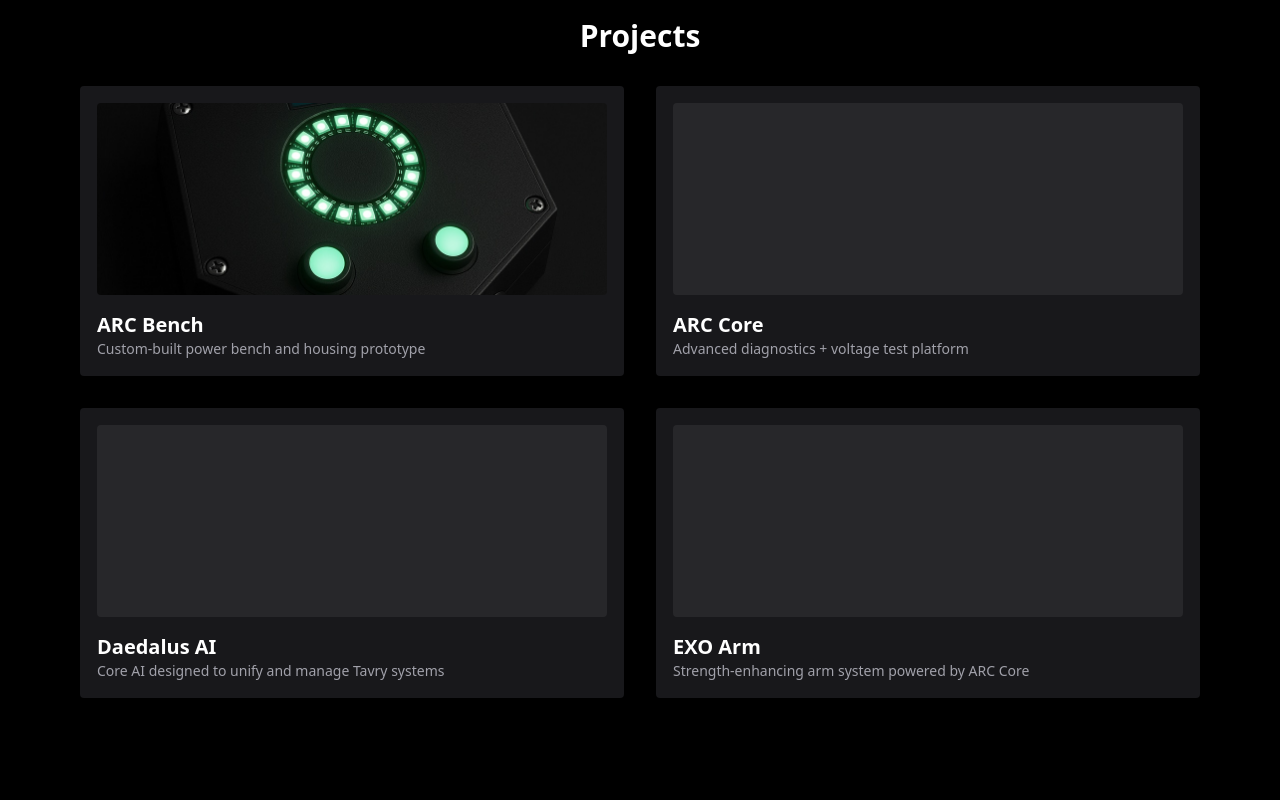
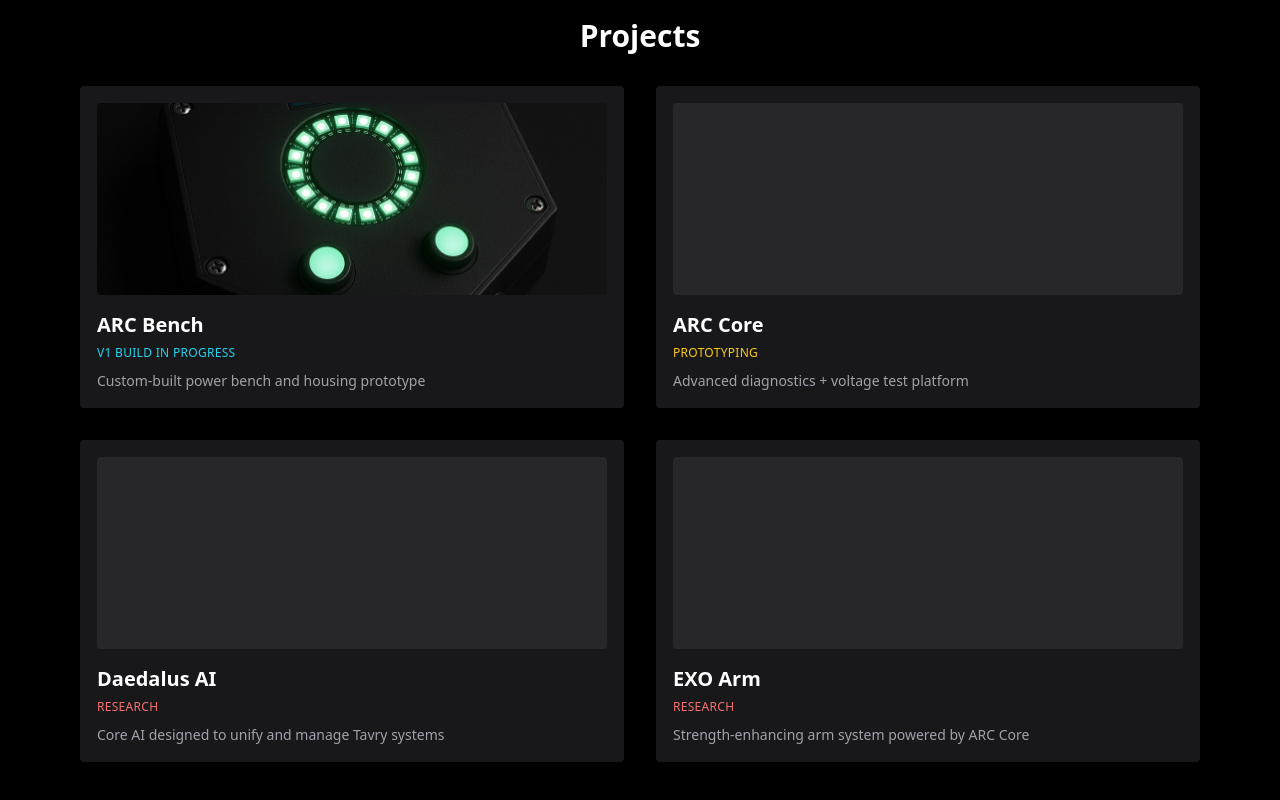
Before and after one commit to dtgarcia/tavrylabs-website, a React (Vite) app: page / in a window 1280 px wide. Shown: the part 660-1460 px from the top of the page. Before the commit the page ends 1398 px from the top, so only its background shows below. Built offline with nearby package versions, Linux system fonts and the light colour scheme.

Commit message:
Added phase labels to all project cards

```diff
--- a/src/App.jsx
+++ b/src/App.jsx
@@ -61,7 +61,8 @@ function App() {
         className="w-full h-48 object-cover object-center rounded mb-4"
       />
       <h4 className="text-xl font-semibold">ARC Bench</h4>
-            <p className="text-sm text-zinc-400">
+      <span className="text-xs text-cyan-400 uppercase tracking-wide">V1 Build in Progress</span>
+      <p className="text-sm text-zinc-400 mt-2">
         Custom-built power bench and housing prototype
       </p>
     </Link>
@@ -73,7 +74,8 @@ function App() {
     >
       <div className="w-full h-48 bg-zinc-800 rounded mb-4"></div>
       <h4 className="text-xl font-semibold">ARC Core</h4>
-            <p className="text-sm text-zinc-400">
+      <span className="text-xs text-yellow-400 uppercase tracking-wide">Prototyping</span>
+      <p className="text-sm text-zinc-400 mt-2">
         Advanced diagnostics + voltage test platform
       </p>
     </Link>
@@ -85,7 +87,8 @@ function App() {
     >
       <div className="w-full h-48 bg-zinc-800 rounded mb-4"></div>
       <h4 className="text-xl font-semibold">Daedalus AI</h4>
-            <p className="text-sm text-zinc-400">
+      <span className="text-xs text-red-400 uppercase tracking-wide">Research</span>
+      <p className="text-sm text-zinc-400 mt-2">
         Core AI designed to unify and manage Tavry systems
       </p>
     </Link>
@@ -97,13 +100,15 @@ function App() {
     >
       <div className="w-full h-48 bg-zinc-800 rounded mb-4"></div>
       <h4 className="text-xl font-semibold">EXO Arm</h4>
-            <p className="text-sm text-zinc-400">
+      <span className="text-xs text-red-400 uppercase tracking-wide">Research</span>
+      <p className="text-sm text-zinc-400 mt-2">
         Strength-enhancing arm system powered by ARC Core
       </p>
     </Link>
 
   </div>
 </section>
+
     </div>
   );
 }
```
Lines whose indentation alone changed are shown as unchanged.
